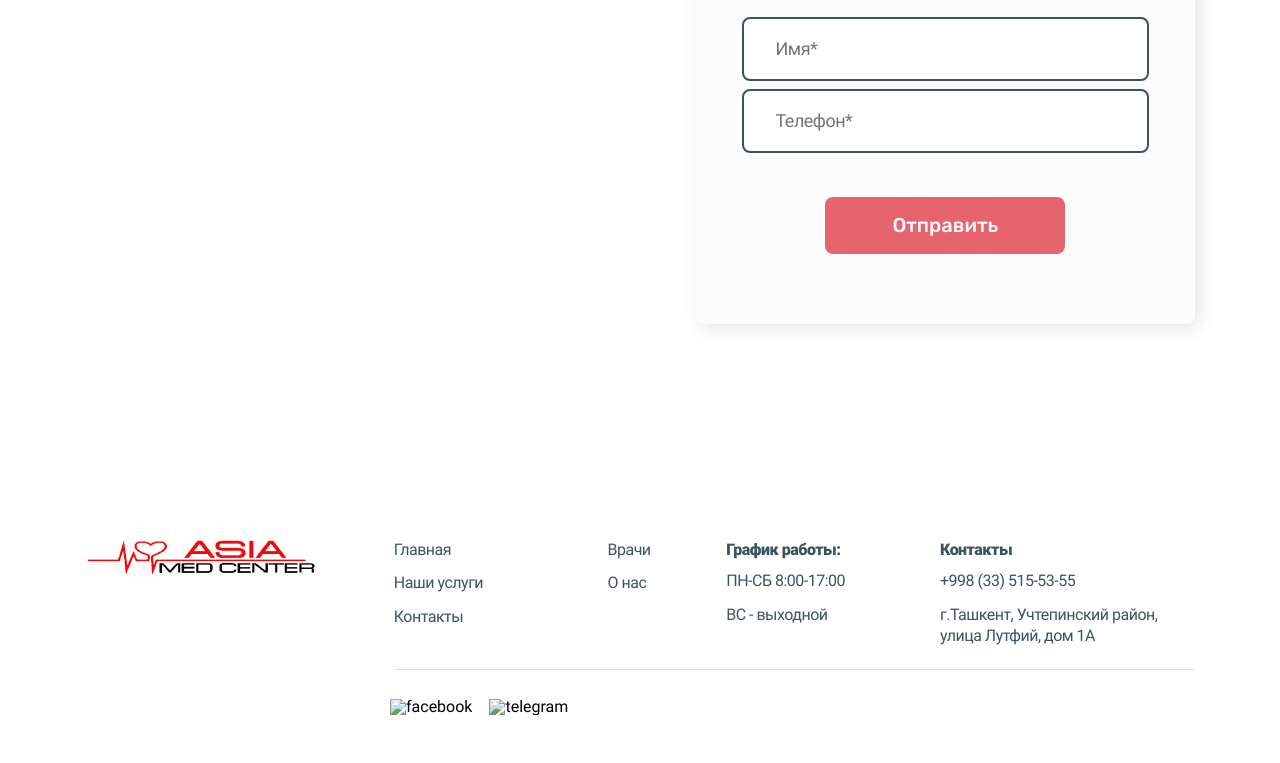
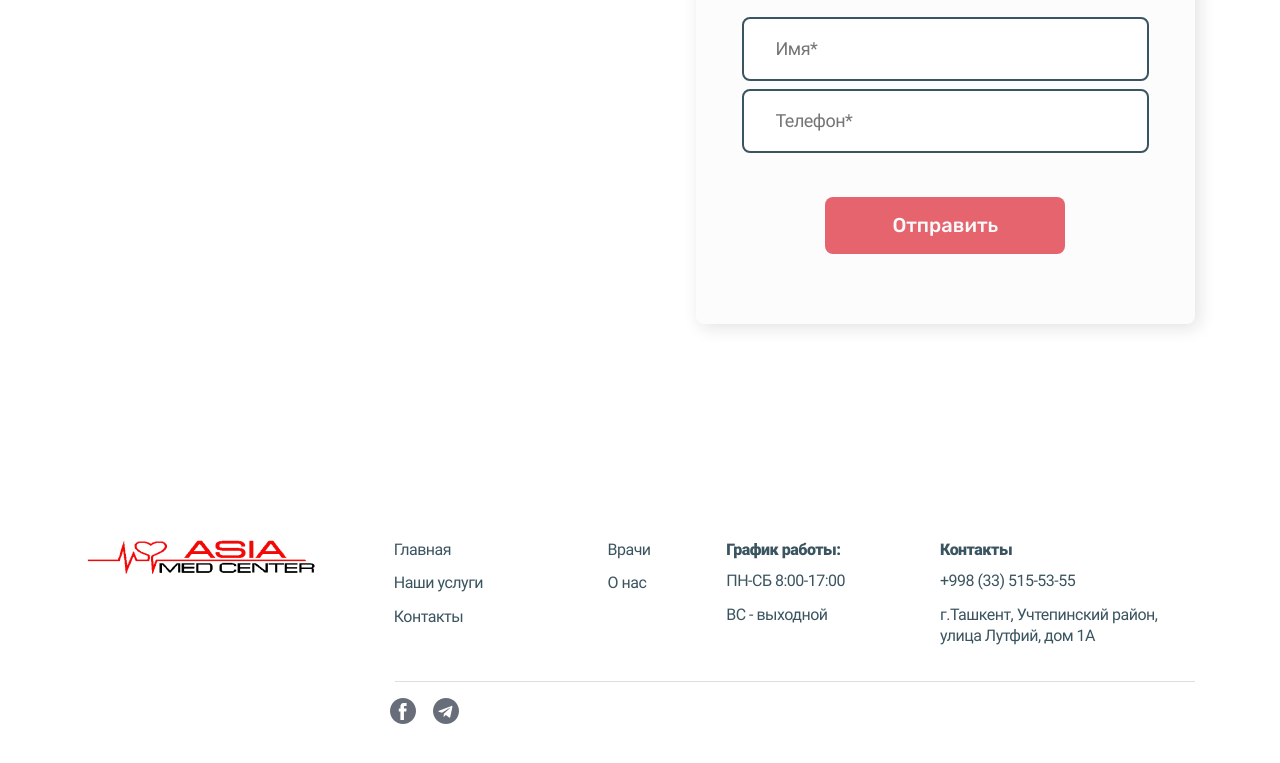
Before and after one commit to Anvarmirzo/AsiaMed, a plain HTML site: page index.html in a window 1280 px wide. Shown: the part 3879-4642 px from the top of the page. Drawn offline with Linux system fonts and the light colour scheme; files whose address does not match are found by name.

Commit message:
Update index.html

```diff
--- a/index.html
+++ b/index.html
@@ -321,8 +321,8 @@
       <div class="row footer-social--flex">
         <div class="col-lg-9">
           <div class="footer-social">
-            <a href="#"><img src="./images/icons/facebook.svg" alt="facebook"></a>
-            <a href="#"><img src="./images/icons/telegram.svg" alt="telegram"></a>
+            <a href="#"><img src="./img/icons/facebook.svg" alt="facebook"></a>
+            <a href="#"><img src="./img/icons/telegram.svg" alt="telegram"></a>
           </div>
         </div>
       </div>
```
